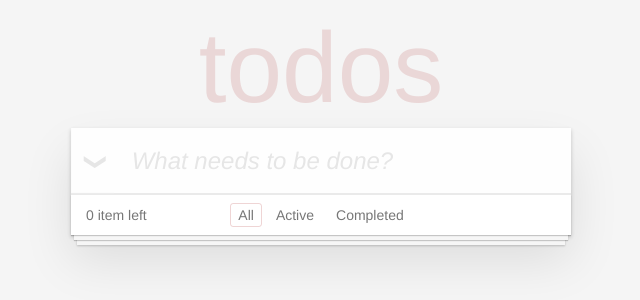
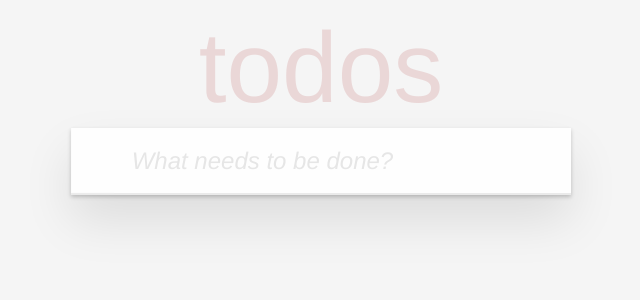
Before and after one commit to psalmeight/ts-todomvc, a React (Create React App) app: page / in a window 1280 px wide. Shown: the top 300 px of the page, without its empty margins (319-959 px from the left). Built offline with nearby package versions, Linux system fonts and the light colour scheme.

Commit message:
removed footer when no content

```diff
--- a/src/App.tsx
+++ b/src/App.tsx
@@ -4,6 +4,7 @@ function App() {
   return (
     <div className="main-container">
       <h1 className="todo-title">todos</h1>
+
       <TodoSection />
     </div>
   );
--- a/src/components/TodoSection.tsx
+++ b/src/components/TodoSection.tsx
@@ -148,7 +148,15 @@ function TodoSection() {
     <div className="todo-container">
       <div>
         <div className="todo-input">
-          <div className="toggle-icon">❯</div>
+          <div
+            className={
+              state.pendingCount == 0
+                ? "toggle-icon toggle-icon-active"
+                : "toggle-icon"
+            }
+          >
+            {todoList.length > 0 ? "❯" : null}
+          </div>
 
           <input
             name={"todo-input"}
@@ -163,6 +171,7 @@ function TodoSection() {
       {/* List of todo section */}
       {todoList ? todoList.filter(applyFilter).map(renderTodo) : null}
 
+      {todoList.length > 0 ? (
         <div className="todo-footer">
           {/* List of todo filters */}
           <div className="todo-footer-left">
@@ -181,6 +190,7 @@ function TodoSection() {
             ) : null}
           </div>
         </div>
+      ) : null}
     </div>
   );
 }
--- a/src/index.css
+++ b/src/index.css
@@ -97,6 +97,11 @@ h1 {
   margin-top: 1px;
 }
 
+.toggle-icon-active {
+  color: #737373;
+  cursor: pointer;
+}
+
 .todo-row {
   display: flex;
   align-items: center;
@@ -137,7 +142,7 @@ h1 {
 
 .todo-footer {
   display: grid;
-  grid-template-columns: auto auto auto;
+  grid-template-columns: repeat(3, 33.33%);
   width: 100%;
   height: 40px;
 
@@ -260,4 +265,7 @@ h1 {
 
 .todo-footer button {
   text-transform: capitalize;
+  background: none; /* b */
+  outline-width: 0; /* b */
+  font-size: 14px; /* b */
 }
```
Lines whose indentation alone changed are shown as unchanged.
